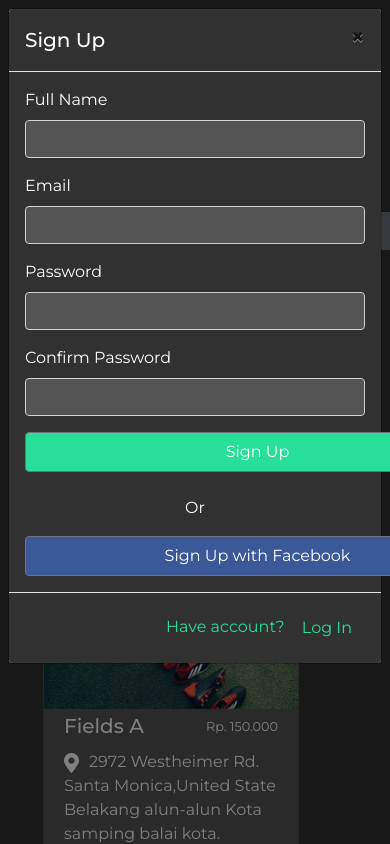
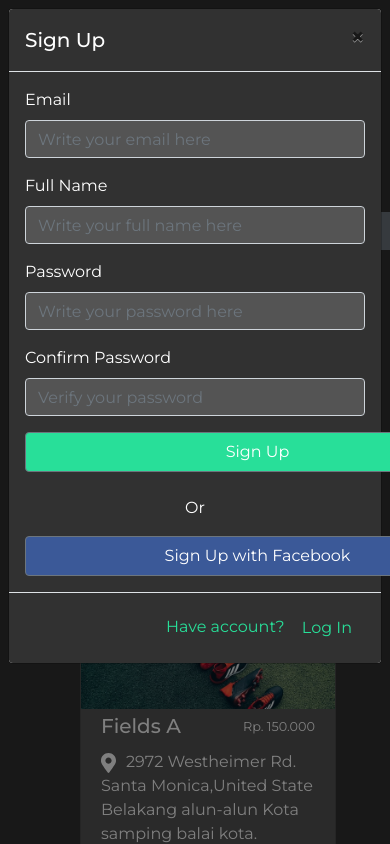
Before and after one commit to Teddy-FN/Fix-Project, a React (Create React App) app: page /browseFields in a window 390 px wide. Both pictures are taken after a click on the button "Sign Up". Shown: the top 844 px of the page. Built offline with nearby package versions, Linux system fonts and the light colour scheme.

Commit message:
Update SignUp & SignIn

```diff
--- a/src/pages/FieldList/cardsDetails/style.css
+++ b/src/pages/FieldList/cardsDetails/style.css
@@ -52,3 +52,21 @@ body {
     width: 50%;
     color: #000;
 }
+
+
+
+/* Media Query */
+@media (max-width: 1024px) {
+    body {
+        background-color: blue;
+    }
+    .main {
+        margin-left: 70px;
+    }
+ }
+
+@media (max-width: 500px) {
+    .main {
+        margin-left: 60px;
+    }
+}
--- a/src/pages/header/headerNonAuth.jsx
+++ b/src/pages/header/headerNonAuth.jsx
@@ -2,16 +2,80 @@ import React, { useState } from 'react'
 import 'bootstrap/dist/css/bootstrap.css'
 import Logo from '../../assets/img/logo.png'
 import '../header/header.css'
-import { Button, Modal, ModalHeader, ModalBody, ModalFooter,Label, Input, FormGroup } from 'reactstrap'
+import { Button, Modal, ModalHeader, ModalBody, ModalFooter, Label, Input, FormGroup, Form } from 'reactstrap'
+import axios from 'axios'
 
-const HeaderNonAuth = () => {
+const HeaderNonAuth = (props) => {
+    const {
+        className
+    } = props;
+
     const [modalRegist, setModalRegist] = useState(false);
     const toggleRegist = () => setModalRegist(!modalRegist);
 
     const [modalLogin, setModalLogin] = useState(false);
     const toggleLogin = () => setModalLogin(!modalLogin);
 
-    return(
+    const [token] = useState('');
+
+    let auth = localStorage.getItem("token");
+    console.log('auth', auth);
+
+
+    // Logic Register And Login
+    // Set State
+    // const [regist, setRegist] = useState('')
+
+    const handleOnSubmitSignUp = (e) => {
+        e.preventDefault();
+        console.log('Email :', e.target.email.value);
+        console.log('Full Name :', e.target.fullname.value);
+        console.log('Password :', e.target.password.value);
+        console.log('Password  :', e.target.passwordConfirmation.value);
+
+        const userDataLogIn = {
+            email: e.target.email.value,
+            fullname: e.target.fullname.value,
+            password: e.target.password.value,
+            passwordConfirmation: e.target.passwordConfirmation.value
+        };
+
+        // const urlApiSignup = '13.229.66.0:3005/signup';
+        // const urlApiSignup = 'http://54.251.238.126:3005/signup';
+        axios.post('http://54.251.238.126:3005/signup', userDataLogIn)
+            .then((resultRegister) => {
+                localStorage.setItem('token', resultRegister.data.token)
+                console.log('result', resultRegister)
+            })
+            .then(err => {
+                console.log(err)
+            });
+    }
+
+    // LOGIN
+    const [login, setLogin] = useState('')
+    const handleSubmitLogin = (event) => {
+        event.preventDefault()
+        console.log('Login Email :', event.target.email.value)
+        console.log('Login Password :', event.target.password.value)
+
+        const userLogin = {
+            email: event.target.email.value,
+            password: event.target.password.value
+        }
+
+        axios.post('http://54.251.238.126:3005/login', userLogin)
+            .then((dataResult) => {
+                localStorage.setItem('token', dataResult.data.token)
+                console.log('DATA RESULT', dataResult)
+            })
+            .then(err => {
+                console.log('error', err)
+            });
+    };
+    console.log("token", token);
+
+    return (
         <nav class="navbar navbar-expand-lg">
             <img class="logo" src={Logo}></img>
             <div class="collapse navbar-collapse" id="navbarSupportedContent">
@@ -28,84 +92,95 @@ const HeaderNonAuth = () => {
                 </ul>
             </div>
             <div>
-                <Button class="btn-header" style={{color: 'white'}} color="link" onClick={toggleRegist}>Sign Up</Button>
+                <Button class="btn-header" style={{ color: 'white' }} color="link" onClick={toggleRegist}>Sign Up</Button>
                 <Modal isOpen={modalRegist} toggle={toggleRegist}>
                     <ModalHeader class="modal-header" toggle={toggleRegist}>Sign Up</ModalHeader>
                     <ModalBody className="modal-body">
+                        <Form onSubmit={handleOnSubmitSignUp}>
+                            <FormGroup>
+                                <Label for="email">Email</Label>
+                                <Input className="modal-form" style={{ backgroundColor: '#545454', color: 'white' }}
+                                    type="email"
+                                    name="email"
+                                    id="email"
+                                    placeholder="Write your email here"
+
+                                />
+                            </FormGroup>
                             <FormGroup >
-                                <Label className="label" for="fullName">Full Name</Label>
-                                <Input className="modal-form" style={{backgroundColor: '#545454'}}
-                                    type="name"
-                                    name="name"
-                                    id="userName"
+                                <Label className="label" for="fullname">Full Name</Label>
+                                <Input className="modal-form" style={{ backgroundColor: '#545454', color: 'white' }}
+                                    type="text"
+                                    name="fullname"
+                                    id="fullname"
+                                    placeholder="Write your full name here"
 
                                 />
                             </FormGroup>
                             <FormGroup>
+                                <Label for="password">Password</Label>
+                                <Input className="modal-form" style={{ backgroundColor: '#545454', color: 'white' }}
+                                    type="password"
+                                    name="password"
+                                    id="password"
+                                    placeholder="Write your password here"
+
+                                />
+                            </FormGroup>
+                            <FormGroup>
+                                <Label for="passwordConfirmation">Confirm Password</Label>
+                                <Input className="modal-form" style={{ backgroundColor: '#545454', color: 'white' }}
+                                    type="password"
+                                    name="passwordConfirmation"
+                                    id="passwordConfirmation"
+                                    placeholder="Verify your password"
+
+                                />
+                            </FormGroup>
+                            <Button type="submit" className="submit-button" style={{ backgroundColor: '#28df99' }}>Sign Up</Button>
+                            <br />
+                            <br />
+                            <p class="para" >Or</p>
+                            <Button className="facebook-button" style={{ backgroundColor: '#3b5998' }}>Sign Up with Facebook</Button>
+                        </Form>
+                    </ModalBody>
+                    <ModalFooter className="modal-foter">
+                        <span class="statement" >Have account? <Button color="link" style={{ color: '#28df99' }} onClick={toggleLogin}>Log In</Button></span>
+                    </ModalFooter>
+                </Modal>
+            </div>
+            <div >
+                <Button class="btn-header" style={{ color: 'white' }} color="link" onClick={toggleLogin}>Log In</Button>
+                <Modal isOpen={modalLogin} toggle={toggleLogin}>
+                    <ModalHeader class="modal-header" toggle={toggleLogin}>Log In</ModalHeader>
+                    <ModalBody className="modal-body">
+                        <Form onSubmit={handleSubmitLogin}>
+                            <FormGroup>
                                 <Label for="emailUser">Email</Label>
-                                <Input className="modal-form" style={{backgroundColor: '#545454'}}
+                                <Input className="modal-form" style={{ backgroundColor: '#545454', color: 'white' }}
                                     type="email"
                                     name="email"
-                                    id="emailUser"
+                                    id="email"
                                 />
                             </FormGroup>
                             <FormGroup>
                                 <Label for="passwordUser">Password</Label>
-                                <Input className="modal-form" style={{backgroundColor: '#545454'}}
+                                <Input className="modal-form" style={{ backgroundColor: '#545454', color: 'white' }}
                                     type="password"
                                     name="password"
-                                    id="passwordUser"
-                                />
-                            </FormGroup>
-                            <FormGroup>
-                                <Label for="passwordUser">Confirm Password</Label>
-                                <Input className="modal-form" style={{backgroundColor: '#545454'}}
-                                    type="password"
-                                    name="password"
-                                    id="passwordUser"
-                                />
-                            </FormGroup>
-                            <Button className="submit-button" style={{backgroundColor: '#28df99'}} onClick={toggleRegist}>Sign Up</Button>
-                            <br />
-                            <br />
-                            <p class="para" >Or</p>
-                            <Button className="facebook-button" style={{backgroundColor: '#3b5998'}} onClick={toggleLogin}>Sign Up with Facebook</Button>
-                        </ModalBody>
-                        <ModalFooter className="modal-foter">
-                            <span class="statement" >Have account? <Button color="link" style={{color: '#28df99'}} onClick={toggleLogin}>Log In</Button></span>
-                        </ModalFooter>
-                    </Modal>
-            </div>
-            <div >
-                <Button class="btn-header" style={{color: 'white'}} color="link" onClick={toggleLogin}>Log In</Button>
-                    <Modal isOpen={modalLogin} toggle={toggleLogin}>
-                        <ModalHeader class="modal-header" toggle={toggleLogin}>Log In</ModalHeader>
-                        <ModalBody className="modal-body">
-                            <FormGroup>
-                                <Label for="emailUser">Email</Label>
-                                <Input className="modal-form" style={{backgroundColor: '#545454'}}
-                                    type="email"
-                                    name="email"
-                                    id="emailUser"
-                                />
-                            </FormGroup>
-                            <FormGroup>
-                                <Label for="passwordUser">Password</Label>
-                                <Input className="modal-form" style={{backgroundColor: '#545454'}}
-                                    type="password"
-                                    name="password"
-                                    id="passwordUser"
+                                    id="password"
                                 />
                             </FormGroup>
                             <br />
-                            <Button className="submit-button" style={{backgroundColor: '#28df99'}} onClick={toggleLogin}>Log In</Button>
+                            <Button type="submit" className="submit-button" style={{ backgroundColor: '#28df99' }} onClick={toggleLogin}>Log In</Button>
                             <br />
                             <br />
                             <p class="para">Or</p>
-                            <Button className="facebook-button" style={{backgroundColor: '#3b5998'}} onClick={toggleLogin}>Log In with Facebook</Button>
+                            <Button className="facebook-button" style={{ backgroundColor: '#3b5998' }} onClick={toggleLogin}>Log In with Facebook</Button>
+                        </Form>
                     </ModalBody>
                     <ModalFooter className="modal-footer">
-                            <span class="statement">Don't have an account? <Button className="crosing-button" style={{color: '#28df99'}} color="link" onClick={toggleRegist}>Sign Up</Button></span>
+                        <span class="statement">Don't have an account? <Button className="crosing-button" style={{ color: '#28df99' }} color="link" onClick={toggleRegist}>Sign Up</Button></span>
                     </ModalFooter>
                 </Modal>
             </div>
```
Also changed, not shown: package.json (+3 -4 lines), src/service/auth.service.js (added, +42 -0 lines), src/service/header-auth.js (added, +9 -0 lines), src/service/user.service.js (added, +27 -0 lines), 2 other files (tests, documents, lock files or other folders). Lines whose indentation alone changed are shown as unchanged.
